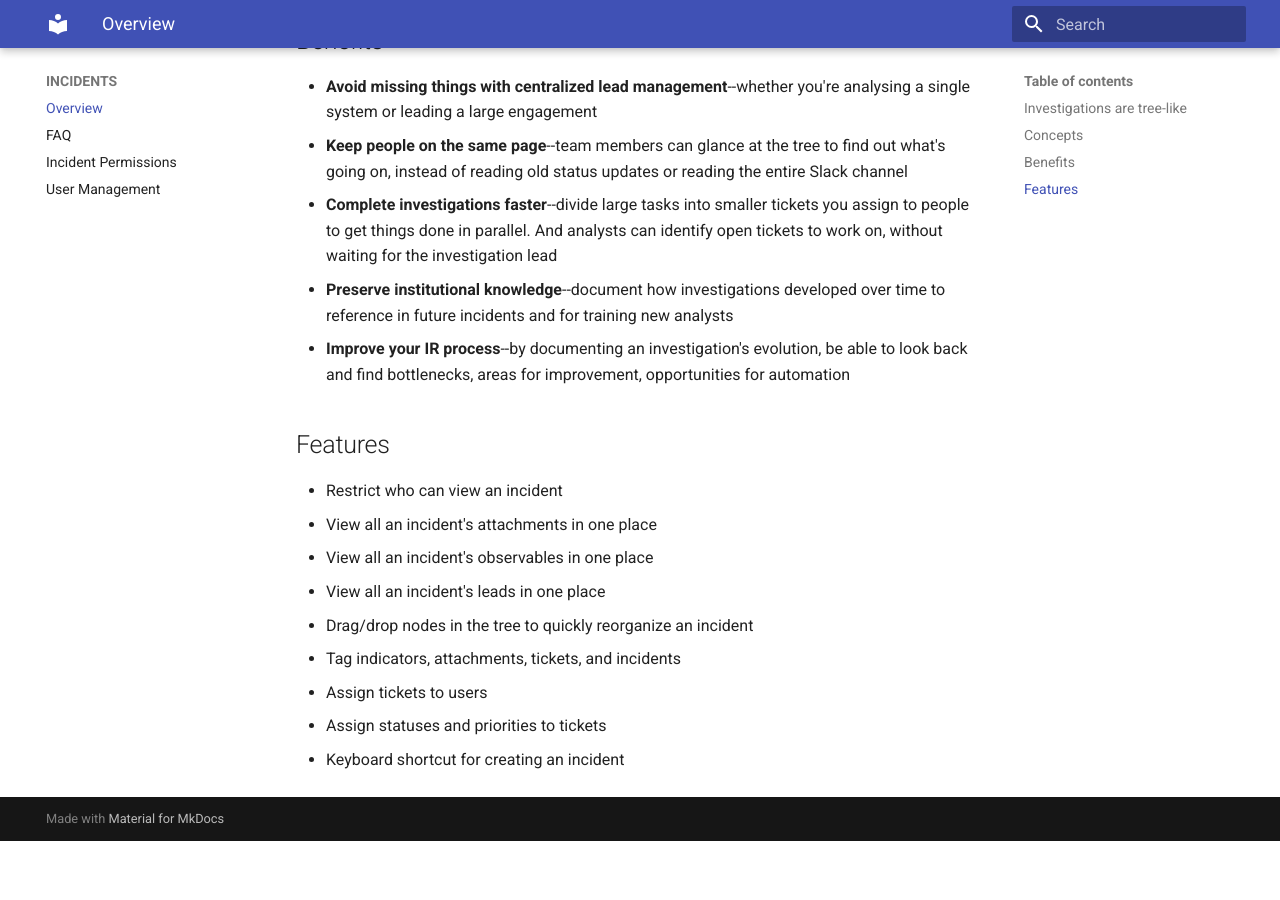
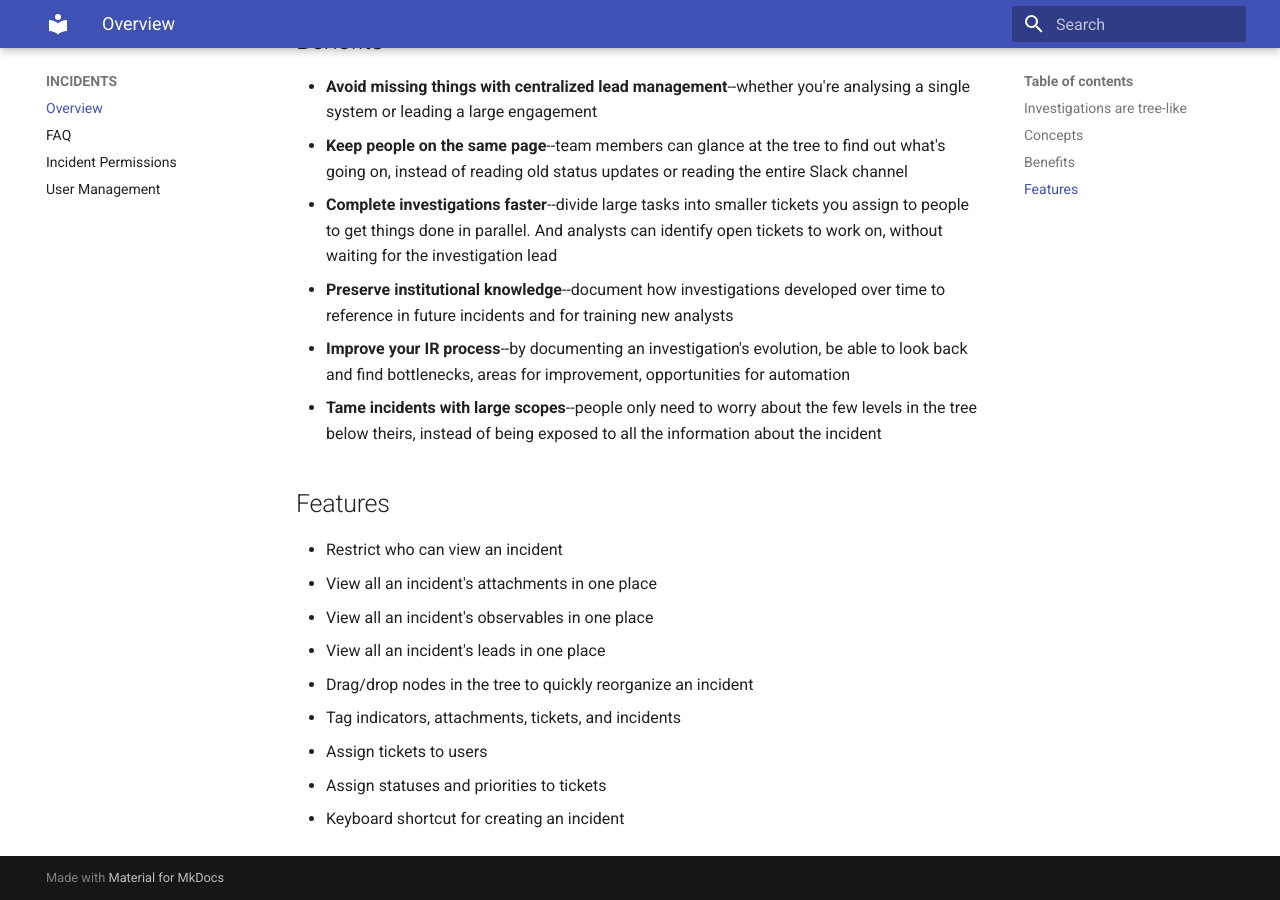
Before and after one commit to veeral-patel/incidents, an MkDocs documentation site: the page built from docs/index.md, in a window 1280 px wide and 900 px high, scrolled down 1007 px. Built offline with MkDocs 1.6.1 and Material for MkDocs 9.7.7, drawn with Linux system fonts in a browser that asks for light colours; before the commit the page ends 1848 px from its top, so only the background shows below that.

Commit message:
added lack of abstraction benefit

```diff
--- a/docs/index.md
+++ b/docs/index.md
@@ -30,6 +30,7 @@ _INCIDENTS models incidents as a tree of tickets, like this:_
   tickets you assign to people to get things done in parallel. And analysts can identify open tickets to work on, without waiting for the investigation lead
 - **Preserve institutional knowledge**--document how investigations developed over time to reference in future incidents and for training new analysts
 - **Improve your IR process**--by documenting an investigation's evolution, be able to look back and find bottlenecks, areas for improvement, opportunities for automation
+- **Tame incidents with large scopes**--people only need to worry about the few levels in the tree below theirs, instead of being exposed to all the information about the incident
 
 ## Features
 
```
